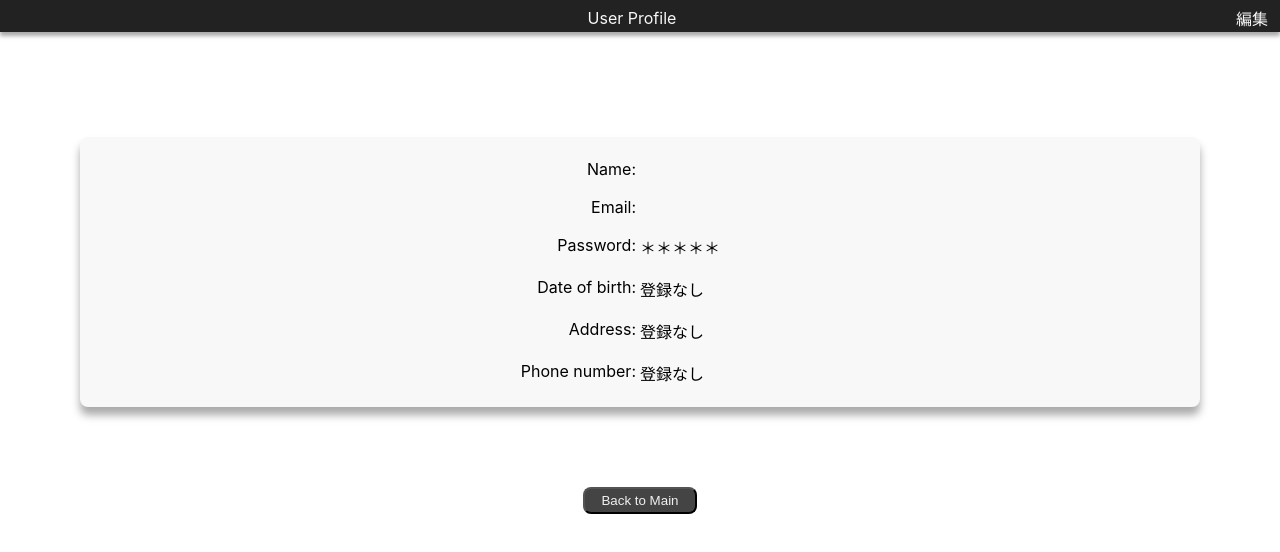
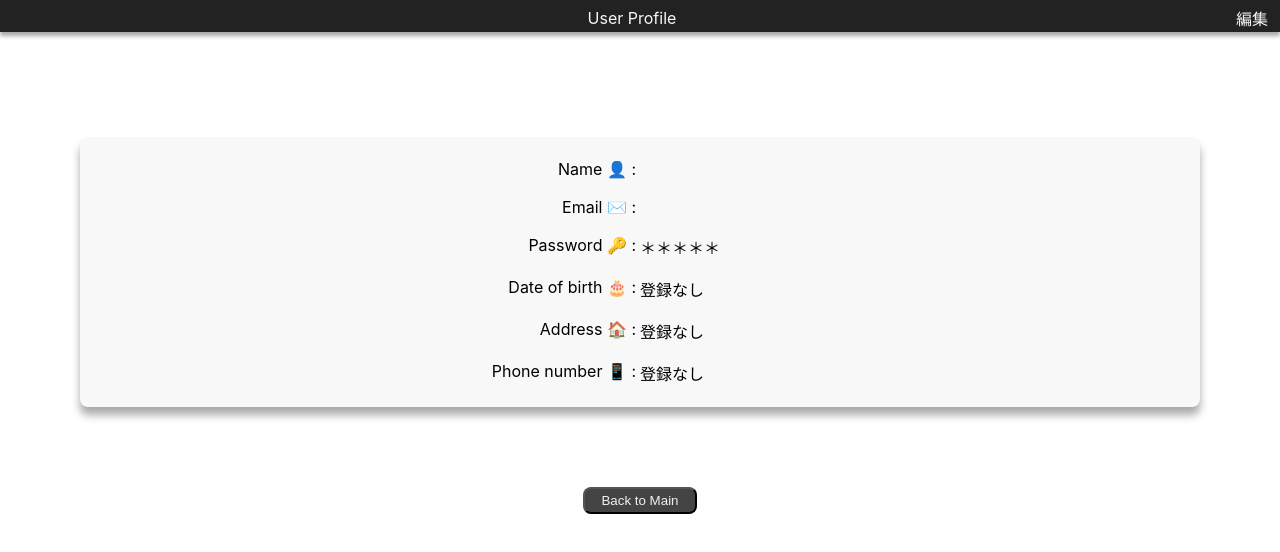
Before and after one commit to MoeMiyata/Rank2-MessageBoard-Frontend, a React app: page /userprofile in a window 1280 px wide. Shown: the top 552 px of the page. Built offline with nearby package versions, Linux system fonts and the light colour scheme; no server answers.

Commit message:
ユーザ情報表示修正

```diff
--- a/src/components/UserProfile.tsx
+++ b/src/components/UserProfile.tsx
@@ -56,7 +56,7 @@ export default function UserProfile() {
                   :
                   <>
                     <SUserProfileLabel>
-                      Name:
+                      Name 👤 :
                     </SUserProfileLabel>
                     <SUserProfileData>
                       {loginUser.name}
@@ -92,13 +92,10 @@ export default function UserProfile() {
                   // <p>メールアドレス: {loginUser.email}</p>
                   <>
                     <SUserProfileLabel>
-                      Email:
+                      Email ✉️ :
                     </SUserProfileLabel>
                     <SUserProfileData>
-                      <address>
-                        <a href="mailto:loginUser.email">{loginUser.email}</a>
-                      </address>
-                      {/* {loginUser.email} */}
+                      {loginUser.email}
                     </SUserProfileData>
                   </>
                 }
@@ -125,7 +122,7 @@ export default function UserProfile() {
                   :
                   <>
                     <SUserProfileLabel>
-                      Password:
+                      Password 🔑 :
                     </SUserProfileLabel>
                     <SUserProfileData>
                       ＊＊＊＊＊
@@ -155,7 +152,7 @@ export default function UserProfile() {
                   :
                   <>
                     <SUserProfileLabel>
-                      Date of birth:
+                      Date of birth 🎂 :
                     </SUserProfileLabel>
                     <SUserProfileData>
                       登録なし
@@ -185,7 +182,7 @@ export default function UserProfile() {
                   :
                   <>
                     <SUserProfileLabel>
-                      Address:
+                      Address 🏠 :
                     </SUserProfileLabel>
                     <SUserProfileData>
                       登録なし
@@ -217,7 +214,7 @@ export default function UserProfile() {
                   :
                   <>
                     <SUserProfileLabel>
-                      Phone number:
+                      Phone number 📱 :
                     </SUserProfileLabel>
                     <SUserProfileData>
                       登録なし
```
